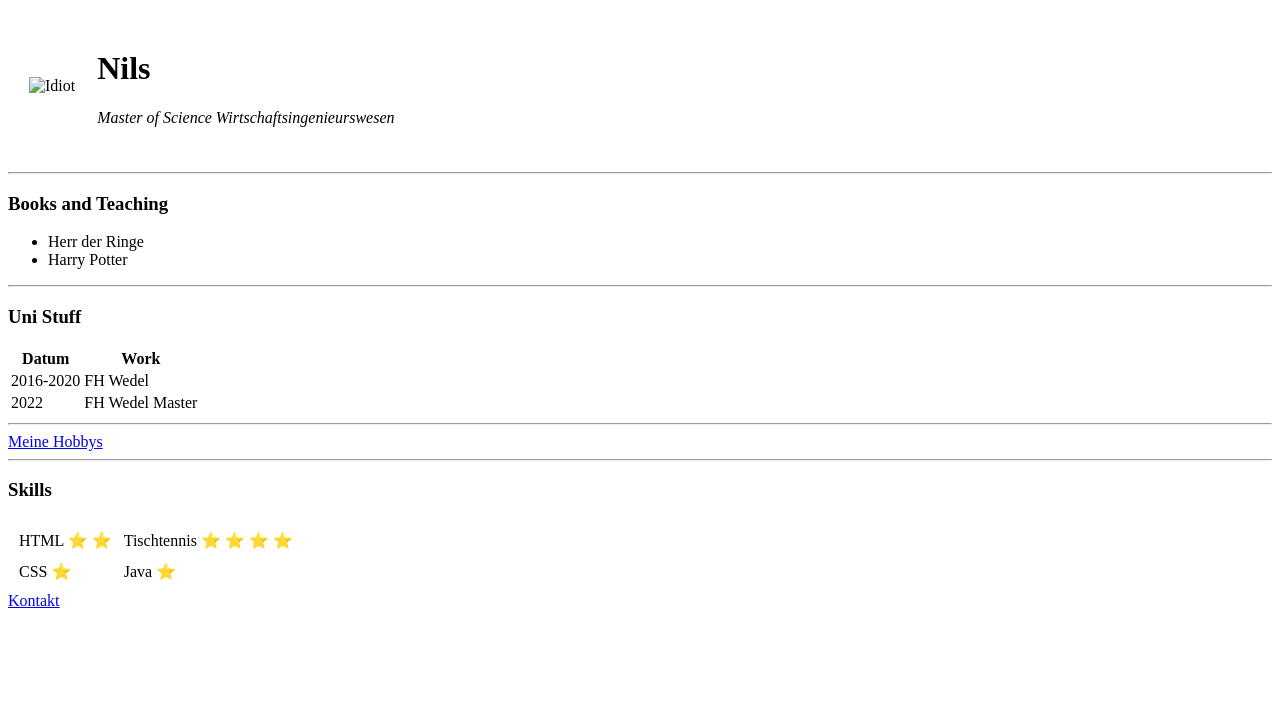
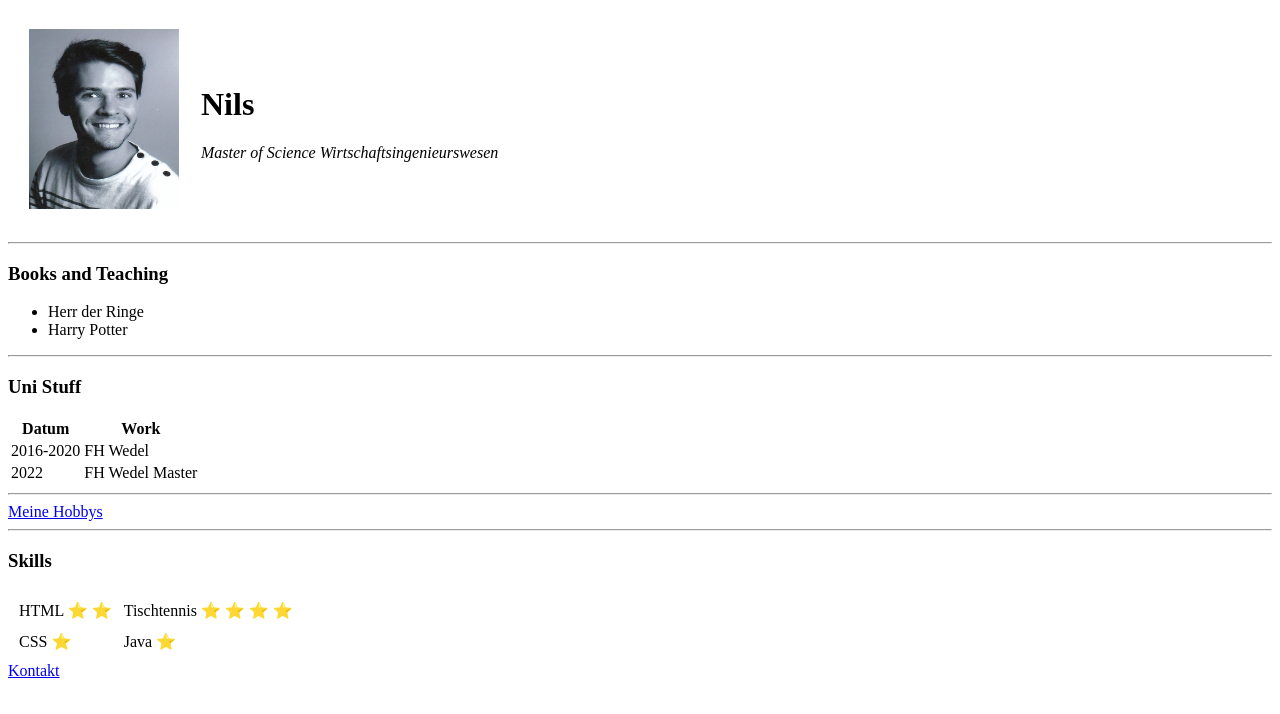
Before and after one commit to NillemitBrille/cv, a plain HTML site: page index.html in a window 1280 px wide. Drawn offline with Linux system fonts and the light colour scheme.

Commit message:
Update index.html

```diff
--- a/index.html
+++ b/index.html
@@ -9,7 +9,7 @@
 <body>
   <table cellspacing ="20">
     <tr>
-      <td><img src="Foto_Krause.jpg" alt="Idiot" width="150" height="180"></td>
+      <td><img src="Bilder/Foto_Krause.jpg" alt="Idiot" width="150" height="180"></td>
       <td><h1> Nils </h1>
       <p><em>Master of Science Wirtschaftsingenieurswesen</em></p></td>
     </tr>
```
